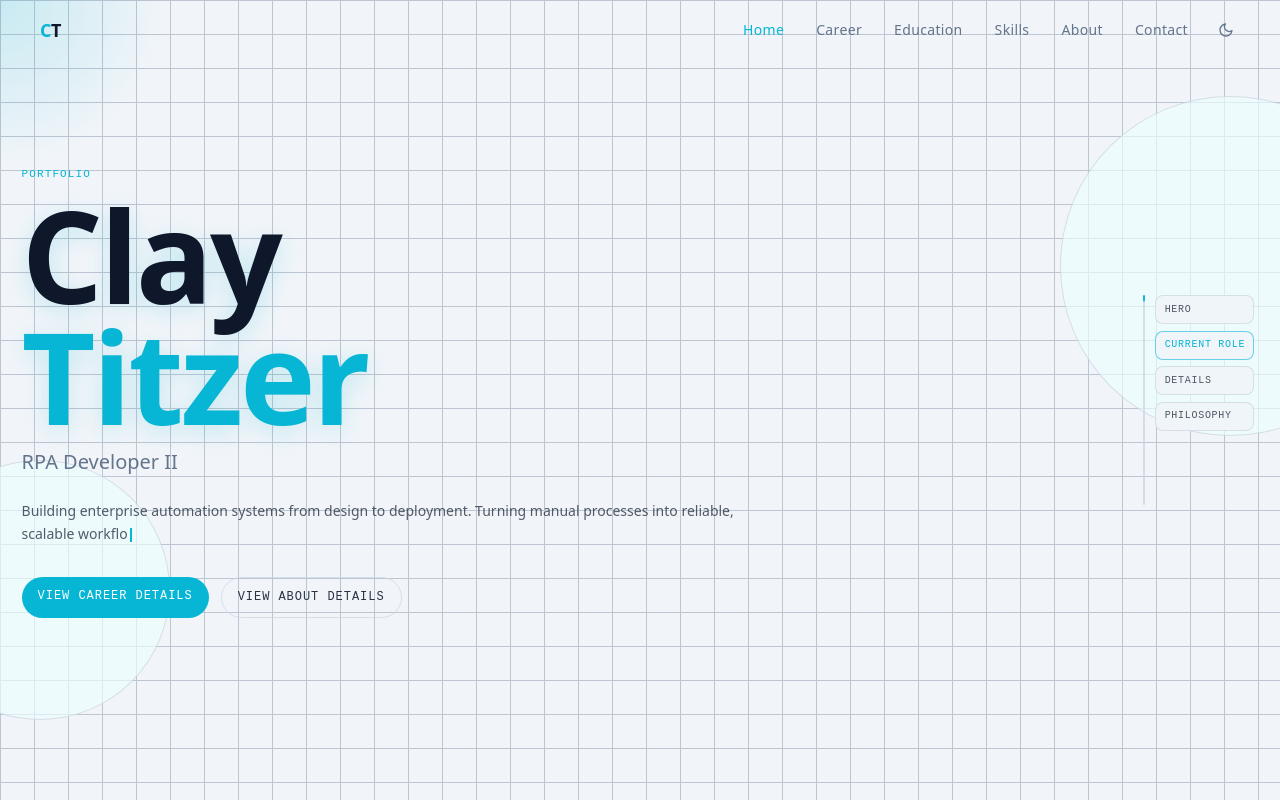
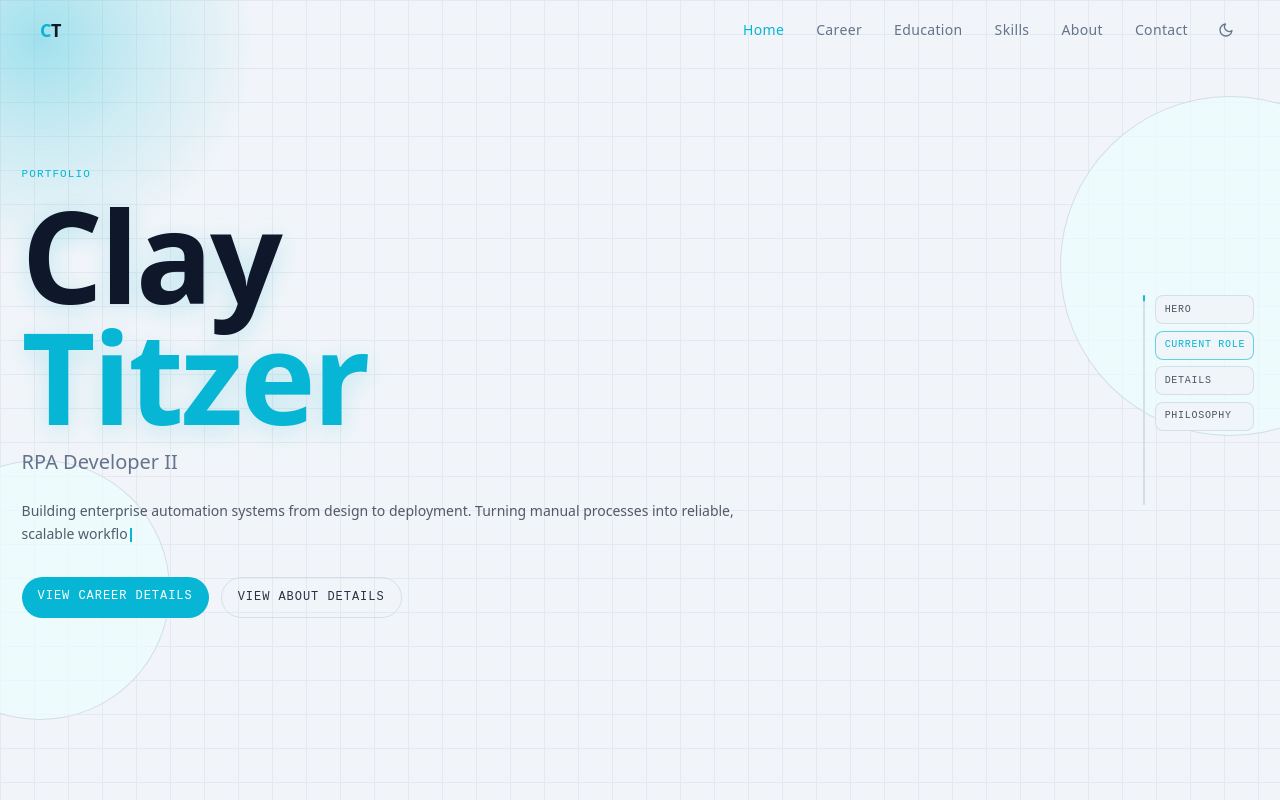
Before and after one commit to cjtitzer2/ProfessionalWebsite, a React (Vite) app in the folder ClayTitzer_DigitalResumeWebsite/claytitzer_digitalresumewebsite.client/: page /#/ in a window 1280 px wide. Shown: the top 800 px of the page. Built offline with nearby package versions, Linux system fonts and the light colour scheme.

Commit message:
Fade grid after hero and strengthen persistent cursor glow

```diff
--- a/ClayTitzer_DigitalResumeWebsite/claytitzer_digitalresumewebsite.client/src/index.css
+++ b/ClayTitzer_DigitalResumeWebsite/claytitzer_digitalresumewebsite.client/src/index.css
@@ -690,32 +690,39 @@ html:not(.dark) .philosophy-band {
   inset: 0;
   pointer-events: none;
   z-index: -2;
-  opacity: 0.3;
+  opacity: calc(var(--grid-fade, 1) * 0.34);
   background-image:
     linear-gradient(to right, color-mix(in srgb, var(--color-divider) 72%, transparent) 1px, transparent 1px),
     linear-gradient(to bottom, color-mix(in srgb, var(--color-divider) 72%, transparent) 1px, transparent 1px);
   background-size: 34px 34px;
+  transition: opacity 180ms linear;
 }
 
 html:not(.dark) .home-scroll-story::before {
-  opacity: 0.86;
+  opacity: calc(var(--grid-fade, 1) * 1);
   background-image:
-    linear-gradient(to right, color-mix(in srgb, var(--color-divider) 88%, var(--color-charcoal)) 1px, transparent 1px),
-    linear-gradient(to bottom, color-mix(in srgb, var(--color-divider) 88%, var(--color-charcoal)) 1px, transparent 1px);
+    linear-gradient(to right, color-mix(in srgb, var(--color-divider) 92%, var(--color-charcoal)) 1px, transparent 1px),
+    linear-gradient(to bottom, color-mix(in srgb, var(--color-divider) 92%, var(--color-charcoal)) 1px, transparent 1px);
 }
 
 .cursor-glow {
   position: fixed;
   top: 0;
   left: 0;
-  width: 360px;
-  height: 360px;
+  width: 440px;
+  height: 440px;
   border-radius: 999px;
   pointer-events: none;
   z-index: -1;
-  opacity: 0.35;
-  background: radial-gradient(circle at center, color-mix(in srgb, var(--color-accent) 48%, transparent) 0%, transparent 66%);
+  opacity: 0.62;
+  background:
+    radial-gradient(circle at center, color-mix(in srgb, var(--color-accent) 56%, transparent) 0%, color-mix(in srgb, var(--color-accent) 24%, transparent) 34%, transparent 70%),
+    radial-gradient(circle at center, color-mix(in srgb, white 36%, transparent) 0%, transparent 58%);
   transition: transform 120ms linear;
+}
+
+html.dark .cursor-glow {
+  opacity: 0.5;
 }
 
 .story-section {
--- a/ClayTitzer_DigitalResumeWebsite/claytitzer_digitalresumewebsite.client/src/pages/Home.jsx
+++ b/ClayTitzer_DigitalResumeWebsite/claytitzer_digitalresumewebsite.client/src/pages/Home.jsx
@@ -27,6 +27,7 @@ function getScrollRatio() {
 export default function Home() {
   const [copied, setCopied] = useState(false)
   const [scrollRatio, setScrollRatio] = useState(0)
+  const [heroGridFade, setHeroGridFade] = useState(1)
   const [sectionProgress, setSectionProgress] = useState({ hero: 0, role: 0, content: 0, philosophy: 0 })
   const [activeSection, setActiveSection] = useState('hero')
   const [mousePosition, setMousePosition] = useState({ x: 0, y: 0 })
@@ -52,9 +53,14 @@ export default function Home() {
       const role = getSectionProgress(roleRef.current)
       const content = getSectionProgress(contentRef.current)
       const philosophy = getSectionProgress(philosophyRef.current)
+      const heroRect = heroRef.current?.getBoundingClientRect()
+      const heroFade = heroRect
+        ? Math.max(0, Math.min(1, heroRect.bottom / Math.max(window.innerHeight, 1)))
+        : 1
       const sectionMap = { hero, role, content, philosophy }
       const nextActive = Object.entries(sectionMap).sort((a, b) => b[1] - a[1])[0]?.[0] ?? 'hero'
       setScrollRatio(getScrollRatio())
+      setHeroGridFade(heroFade)
       setSectionProgress(sectionMap)
       setActiveSection(nextActive)
     }
@@ -99,7 +105,7 @@ export default function Home() {
   }
 
   return (
-    <div className="home-scroll-story">
+    <div className="home-scroll-story" style={{ '--grid-fade': `${heroGridFade}` }}>
       <span
         className="cursor-glow"
         aria-hidden="true"
```
